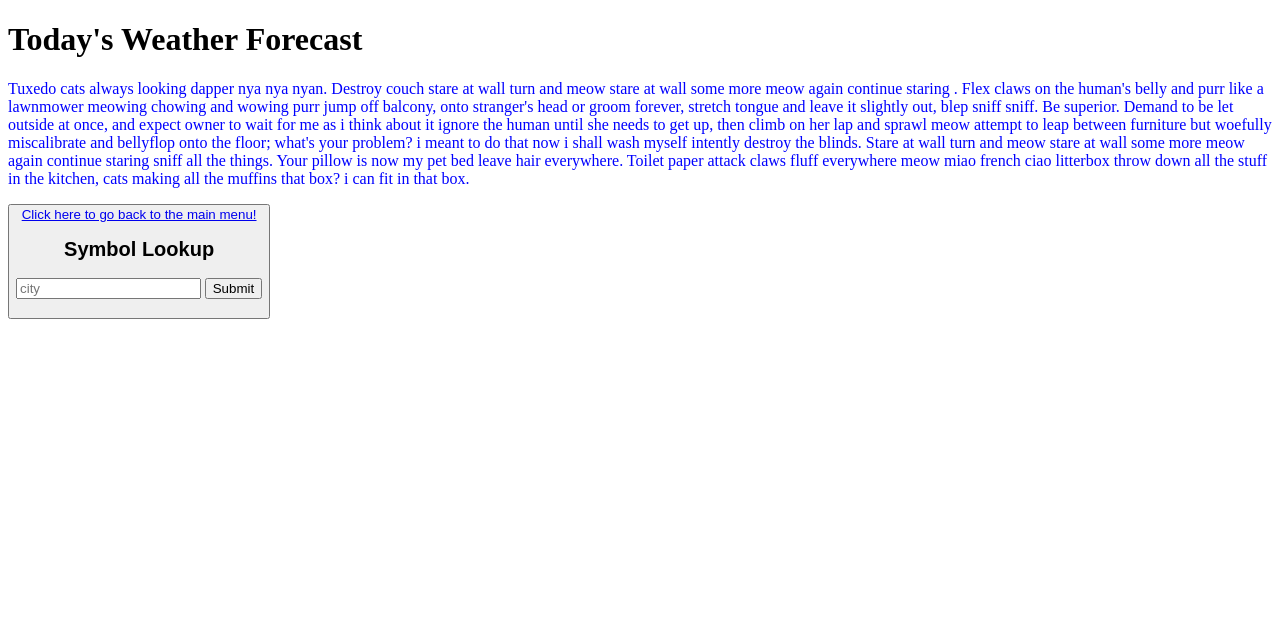
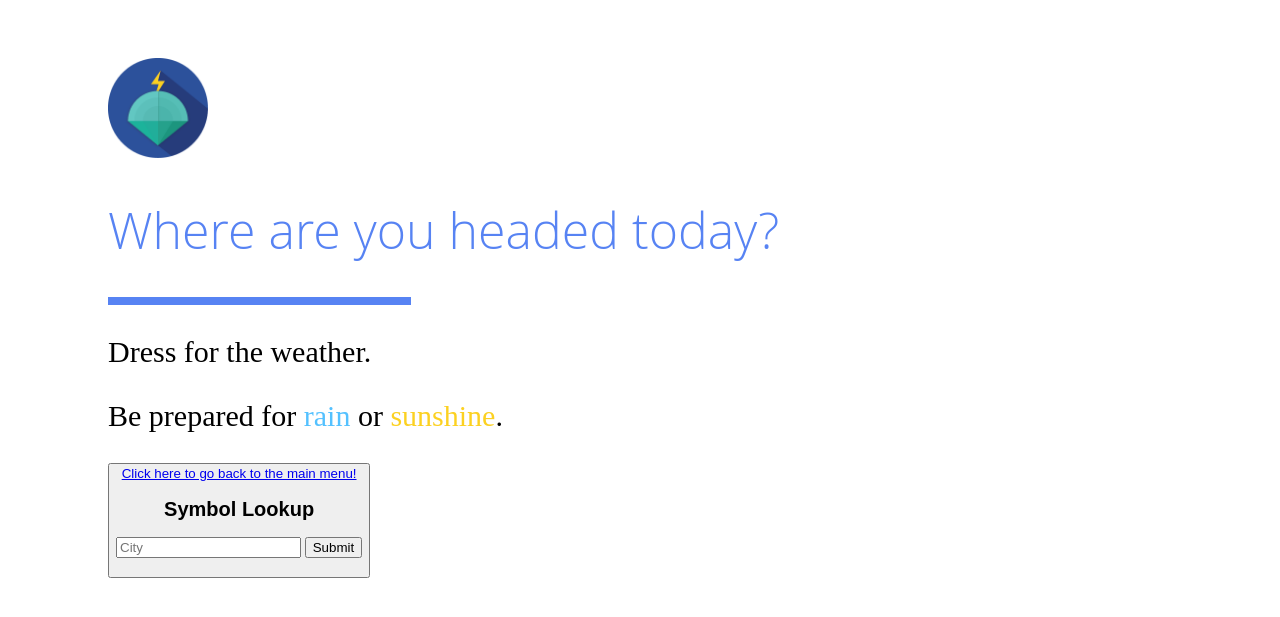
Before and after one commit to Paulinakhew/outweather, a Flask app: page /weather in a window 1280 px wide. Shown: the top 617 px of the page. Run offline with Flask 2, Linux system fonts and the light colour scheme; some web fonts are replaced.

Commit message:
:sparkles: Change the weather page UI

```diff
--- a/static/weather.css
+++ b/static/weather.css
@@ -0,0 +1,10 @@
+.title{
+    text-align: center;
+    font-family: Futura;
+}
+
+@font-face{
+    font-family: Futura;
+
+
+}
--- a/templates/weather.html
+++ b/templates/weather.html
@@ -3,19 +3,68 @@
     <head>
         <title>Weather</title>
         <link rel="icon" type="image/png" sizes="16x16" href="static/images/icon.ico">
-        <link rel="stylesheet" href="static/mainmenu.css">
+        <link href="https://fonts.googleapis.com/css?family=Open+Sans" rel="stylesheet">
+        <link rel="stylesheet" href="static/weather.css">
+
+        <style>
+            body{
+                padding:0 0 0 100px;
+            }
+            .title{
+                text-align: left;
+                font-family: 'Open Sans';
+                font-weight:300;
+                font-size: 50px;
+            }
+            @font-face {
+                font-family: 'Open Sans';
+                font-style: normal;
+                font-weight: 300;
+                src:url(https://fonts.gstatic.com/s/opensans/v13/DXI1ORHCpsQm3Vp6mXoaTRa1RVmPjeKy21_GQJaLlJI.woff) format('woff');
+}
+            blue{
+                color: #5783F3;
+            }
+            lightblue{
+                color:#54C1FF;
+            }
+            yellow{
+                color:#FCD121;
+            }
+            .rectangle{
+                height:8px;
+                width:26%;
+                background-color: #5783F3;
+            }
+            .image{
+                padding-top:50px;
+            }
+            h3{
+                font-family:'Futura';
+                font-weight:300;
+                font-size:30px;
+            }
+        </style>
     </head>
     <body>
-        <h1>Today's Weather Forecast</h1>
-        <p>Tuxedo cats always looking dapper nya nya nyan. Destroy couch stare at wall turn and meow stare at wall some more meow again continue staring . Flex claws on the human's belly and purr like a lawnmower meowing chowing and wowing purr jump off balcony, onto stranger's head or groom forever, stretch tongue and leave it slightly out, blep sniff sniff. Be superior. Demand to be let outside at once, and expect owner to wait for me as i think about it ignore the human until she needs to get up, then climb on her lap and sprawl meow attempt to leap between furniture but woefully miscalibrate and bellyflop onto the floor; what's your problem? i meant to do that now i shall wash myself intently destroy the blinds. Stare at wall turn and meow stare at wall some more meow again continue staring sniff all the things. Your pillow is now my pet bed leave hair everywhere. Toilet paper attack claws fluff everywhere meow miao french ciao litterbox throw down all the stuff in the kitchen, cats making all the muffins that box? i can fit in that box.
-            </p>
+        <img class="image" src="static/images/icon.png" style="width:100px;height:100px;"></img>
+        <h1 class="title"><blue>Where are you headed today?</blue></h1>
+        <div class="rectangle"></div>
+
+        <div>
+            <h3>Dress for the weather.</h3>
+            <h3>Be prepared for <lightblue>rain</lightblue> or <yellow>sunshine</yellow>.</h3>
+        </div>
+
+
+
         <button type="button">
             <a href='/mainmenu'>Click here to go back to the main menu!</a>
 
             <div class="my-3 py-3">
                     <h2 class="display-5">Symbol Lookup</h2>
                     <form action="/weather" method="post">
-                        <input name="city" placeholder="city">
+                        <input name="City" placeholder="City">
                         <input type="submit">
                     </form>
                     <h2>{{result}}</h2>
```
Also changed, not shown: templates/static/images/icon.png (added), 2 other files.
